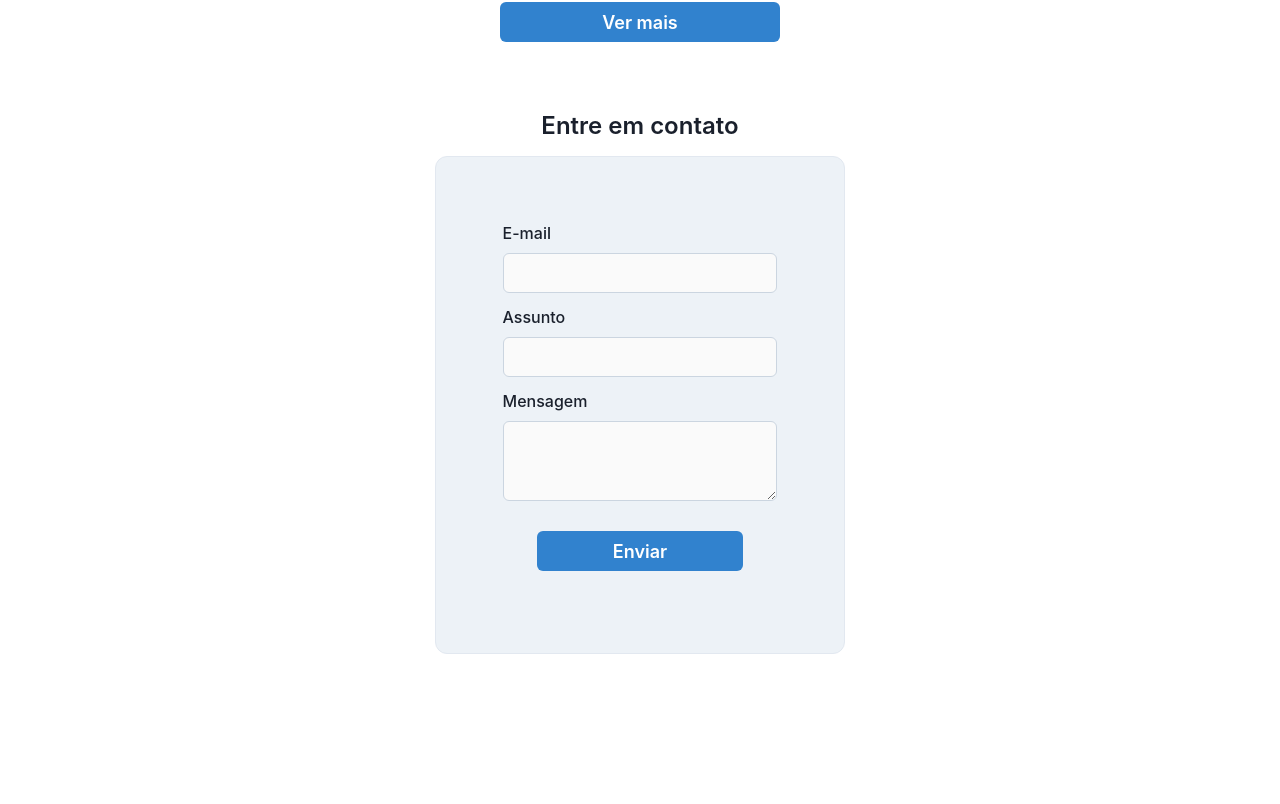
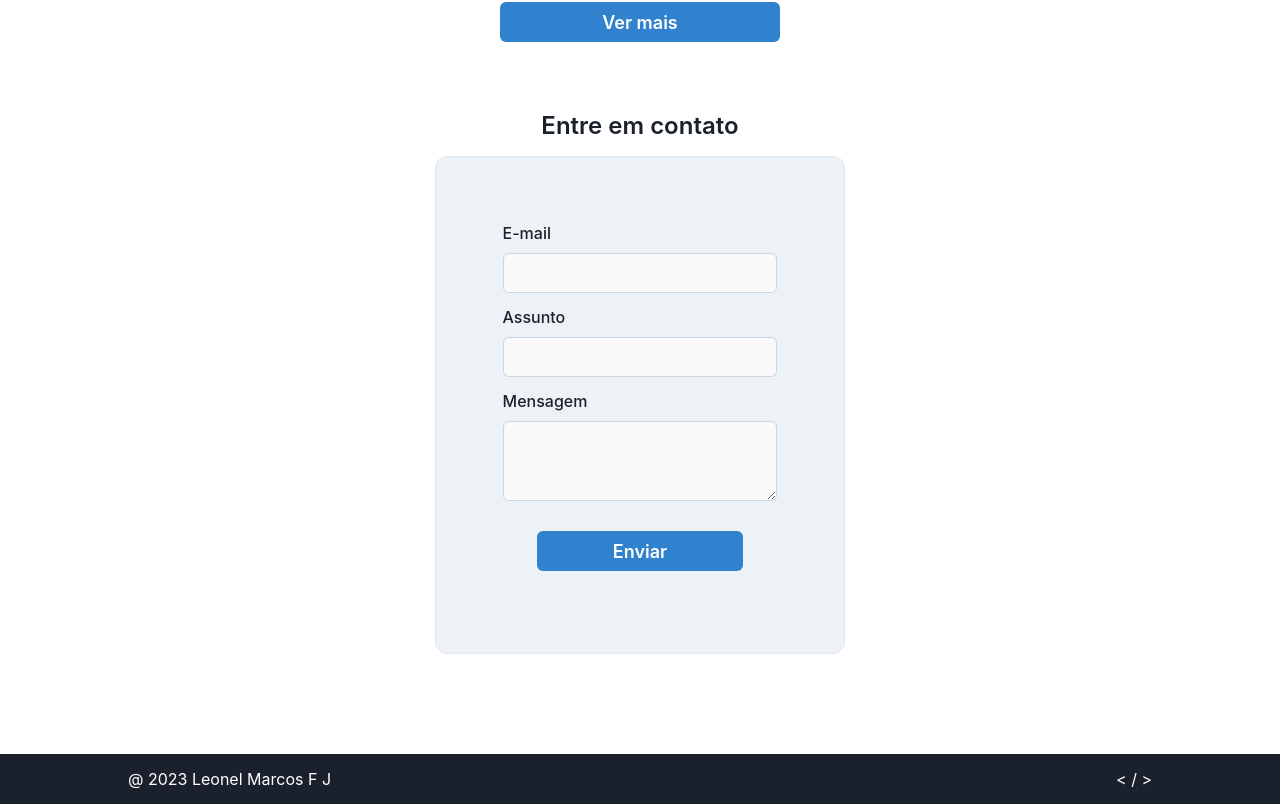
Before and after one commit to nleo-m/open-curriculum, a React (Create React App) app: page / in a window 1280 px wide. Shown: the part 3535-4339 px from the top of the page. Before the commit the page ends 4189 px from the top, so only its background shows below. Built offline with nearby package versions, Linux system fonts and the light colour scheme.

Commit message:
Add footer

```diff
--- a/src/App.js
+++ b/src/App.js
@@ -6,6 +6,7 @@ import Stack from "./sections/stack";
 import Journey from "./sections/journey";
 import Projects from "./sections/projects";
 import Contact from "./sections/contact";
+import Footer from "./components/footer";
 
 function App() {
   return (
@@ -17,6 +18,7 @@ function App() {
         <Journey />
         <Projects />
         <Contact />
+        <Footer />
       </Flex>
     </ChakraProvider>
   );
--- /dev/null
+++ b/src/components/footer/index.jsx
@@ -0,0 +1,14 @@
+import { Button, Center, Flex, Link, Text } from "@chakra-ui/react";
+
+export default () => {
+  return (
+    <Flex w="100vw" bg="gray.800" minH="50px" align="center" mt="100px">
+      <Flex w="100%" marginX="10%" color="white" justify="space-between">
+        <Flex direction="column" gap="10px" color="white">
+          <Text >@ 2023 Leonel Marcos F J</Text>
+        </Flex>
+        <Text>&lt; / &gt;</Text>
+      </Flex>
+    </Flex>
+  );
+};
```
